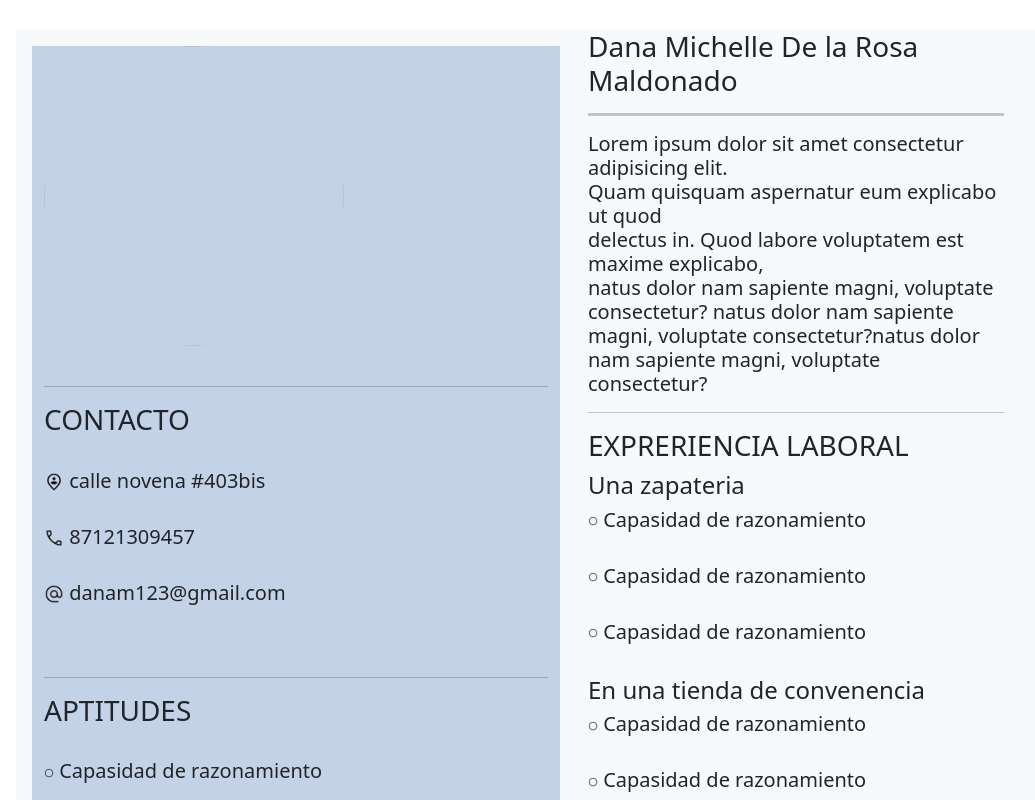
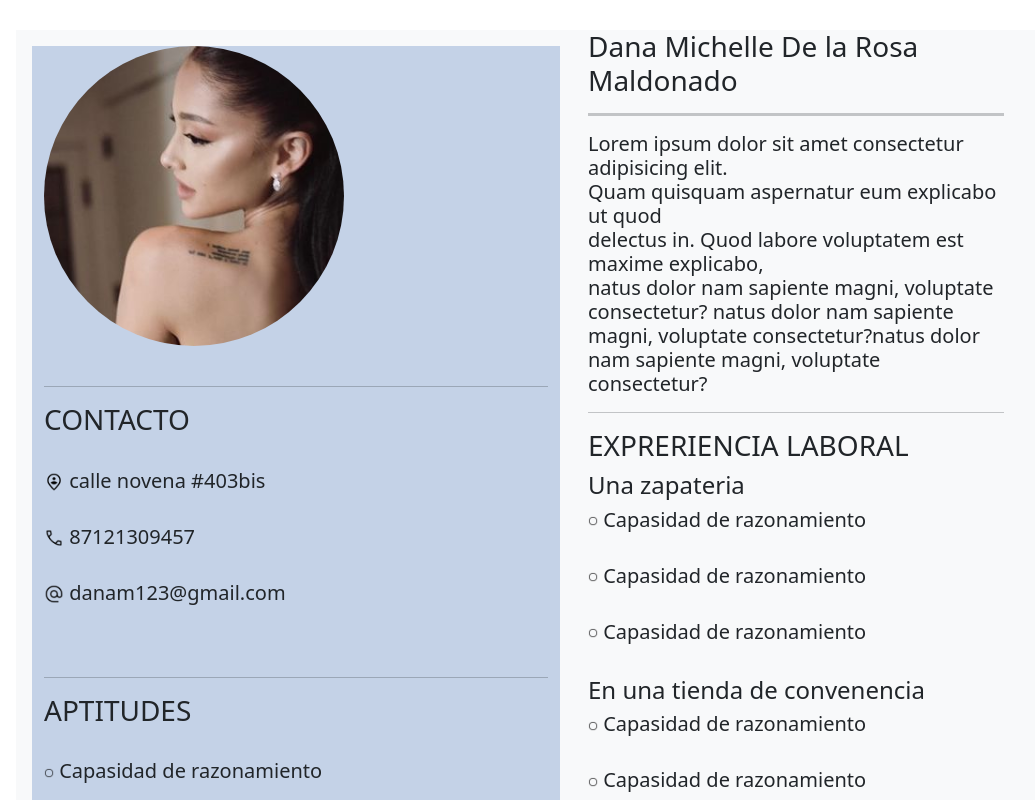
Before and after one commit to Javier19387en/cvdedana.github.io, a plain HTML site: page index.html in a window 1280 px wide. Shown: the top 800 px of the page, without its empty margins (96-1131 px from the left). Drawn offline with Linux system fonts and the light colour scheme.

Commit message:
Update index.html

```diff
--- a/index.html
+++ b/index.html
@@ -11,7 +11,7 @@
     <div class="container">
         <div class="row bg-light" style="margin: 30px;">
             <div class="col-lg-6 col-sm-6" style="margin: 16px; background-color: #c4d2e7;">
-                <img src="../CV/IMG/Ariana.jpg" style=" width:300px;
+                <img src="IMG/Ariana.jpg" style=" width:300px;
                 height:300px;
                 border-radius:150px;"> <br><br> <hr>
                 <h3>CONTACTO</h3><br>
```
